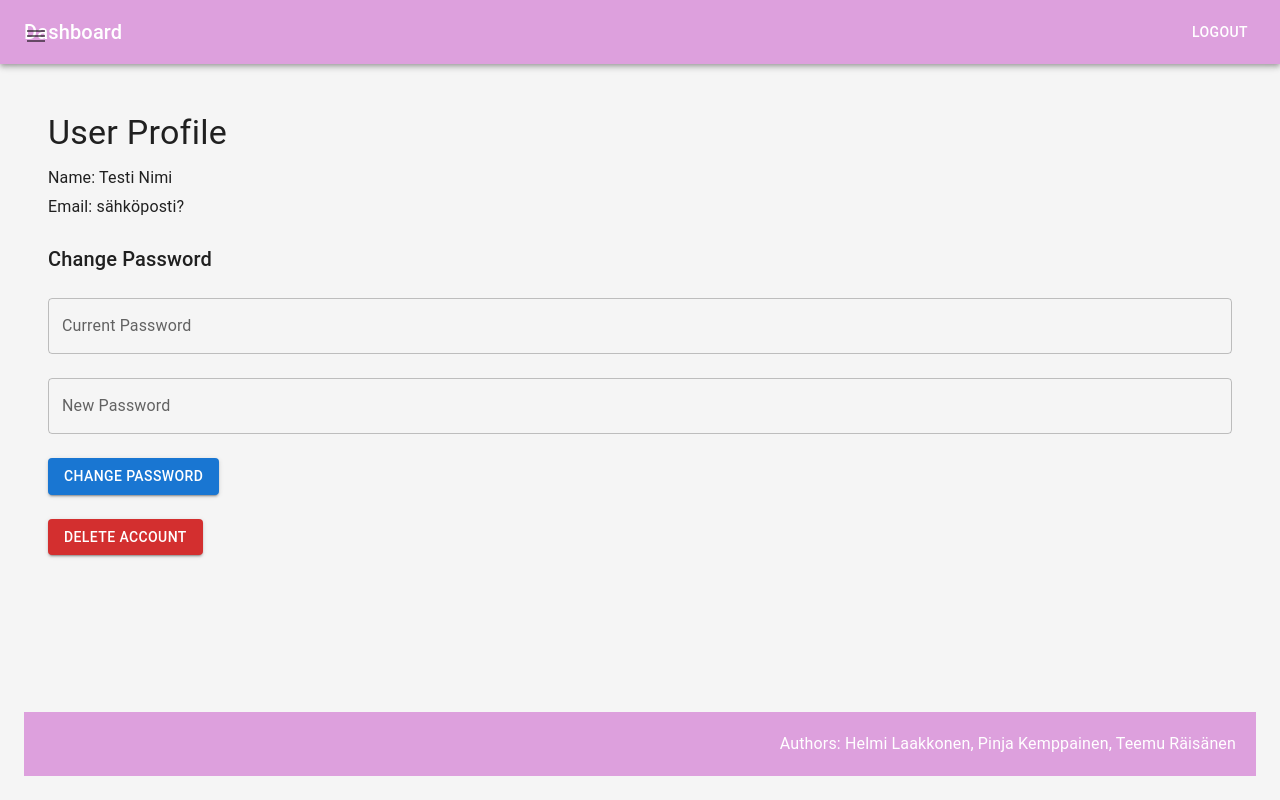
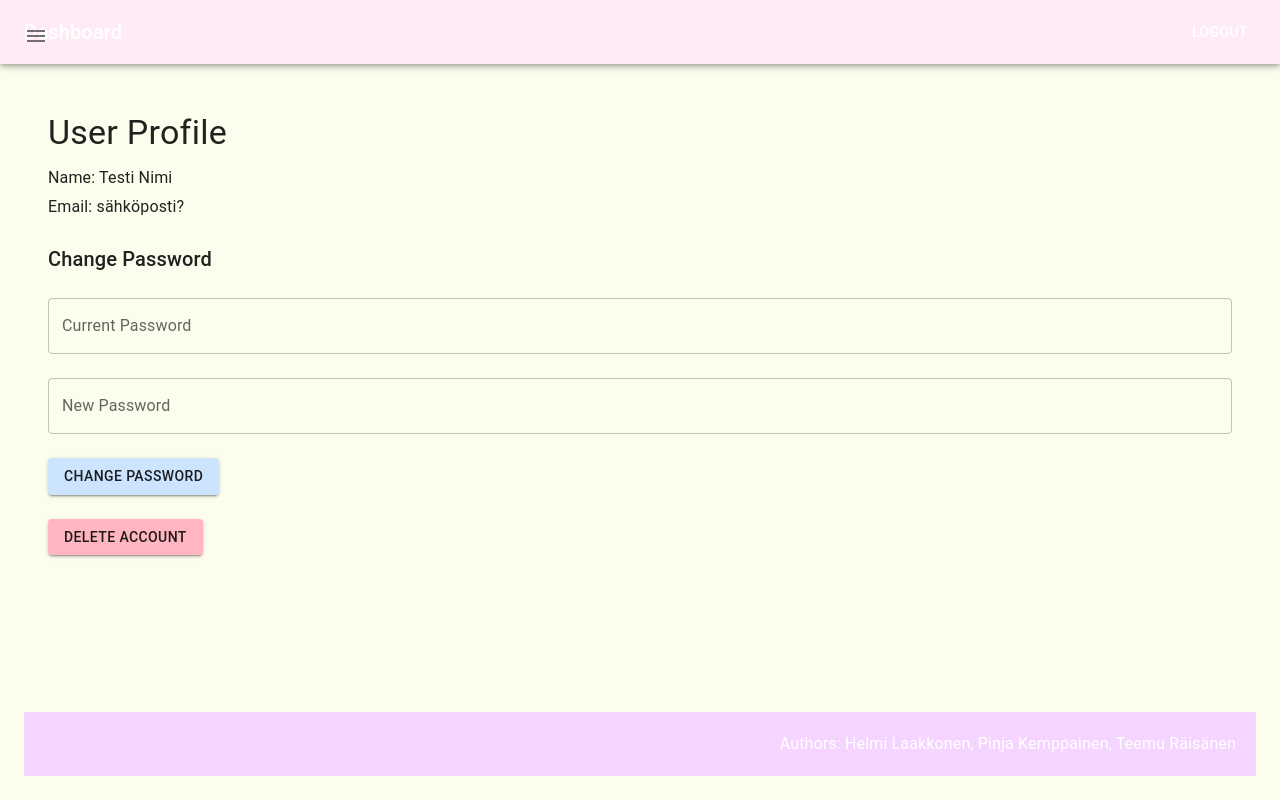
Before and after one commit to HelmiLaakkonen/project-management-app, a React (Create React App) app: page /profile in a window 1280 px wide. Built offline with nearby package versions, Linux system fonts and the light colour scheme.

Commit message:
Visual changes

```diff
--- a/src/components/App.js
+++ b/src/components/App.js
@@ -1,11 +1,12 @@
 import React, { useState } from 'react';
 import { BrowserRouter as Router, Route, Routes } from 'react-router-dom';
-import { Box } from '@mui/material';
+import { Box, ThemeProvider } from '@mui/material';
 import Sidebar from './SideBar';
 import NavBar from './NavBar';
 import Dashboard from './Dashboard';
 import Profile from './Profile';
 import Footer from './Footer';
+import theme from './Theme';
 
 function App() {
   const [sidebarOpen, setSidebarOpen] = useState(false);
@@ -15,8 +16,9 @@ function App() {
   };
 
   return (
+    <ThemeProvider theme={theme}>
     <Router>
-      <Box sx={{ display: 'flex', flexDirection: 'column', minHeight: '100vh' }}>
+      <Box sx={{ display: 'flex', flexDirection: 'column', minHeight: '100vh', bgcolor: '#ffffed' }}>
         <NavBar sidebarOpen={sidebarOpen} />
         <Box sx={{ display: 'flex', flex: 1 }}>
           <Sidebar open={sidebarOpen} toggleDrawer={toggleSidebar} />
@@ -24,7 +26,7 @@ function App() {
             component="main"
             sx={{
               flexGrow: 1,
-              bgcolor: '#f5f5f5',
+              bgcolor: '#fdfded',
               padding: 3,
               display: 'flex',
               flexDirection: 'column',
@@ -39,6 +41,7 @@ function App() {
         </Box>
       </Box>
     </Router>
+    </ThemeProvider>
   );
 }
 
--- a/src/components/Footer.js
+++ b/src/components/Footer.js
@@ -8,7 +8,7 @@ function Footer() {
       sx={{
         width: '100%',
         padding: '20px',
-        backgroundColor: '#dda0dd ', // Or same as the grey background if needed
+        backgroundColor: '#f5d4ff', // Or same as the grey background if needed
         color: 'white',
         display: 'flex',
         justifyContent: 'flex-end',
--- a/src/components/NavBar.js
+++ b/src/components/NavBar.js
@@ -6,7 +6,7 @@ function NavBar({ sidebarOpen }) {
     <AppBar
       position="sticky"
       sx={{
-        bgcolor: '#dda0dd',
+        bgcolor: '#ffebf5',
         marginLeft: sidebarOpen ? '240px' : '0',
         width: sidebarOpen ? `calc(100% - 240px)` : '100%',
         transition: 'margin 0.3s ease, width 0.3s ease',
--- a/src/components/Profile.js
+++ b/src/components/Profile.js
@@ -73,7 +73,7 @@ function Profile() {
         />
         <Button
           variant="contained"
-          color="primary"
+          color="ChangePasswordButton"
           sx={{ marginTop: 2 }}
           onClick={handlePasswordChange}
         >
@@ -82,7 +82,7 @@ function Profile() {
       </Box>
       <Button
         variant="contained"
-        color="error"
+        color="DeleteButton"
         sx={{ marginTop: 3 }}
         onClick={handleDeleteAccount}
       >
--- a/src/components/SideBar.js
+++ b/src/components/SideBar.js
@@ -30,7 +30,7 @@ function SideBar({ open, toggleDrawer }) {
           '& .MuiDrawer-paper': {
             width: drawerWidth,
             boxSizing: 'border-box',
-            bgcolor: '#ffe9ec',
+            bgcolor: '#edfffb', //'#ffeded',
             transition: 'width 0.3s ease', // Add transition for smooth drawer open/close
           },
         }}
--- /dev/null
+++ b/src/components/Theme.js
@@ -0,0 +1,14 @@
+import { createTheme } from '@mui/material/styles';
+
+const theme = createTheme({
+    palette: {
+      ChangePasswordButton: {
+        main: '#cce4fe', //Light blue
+      },
+      DeleteButton: {
+        main: '#ffb6c1', // Light red
+      },
+    },
+});
+
+export default theme;
```
